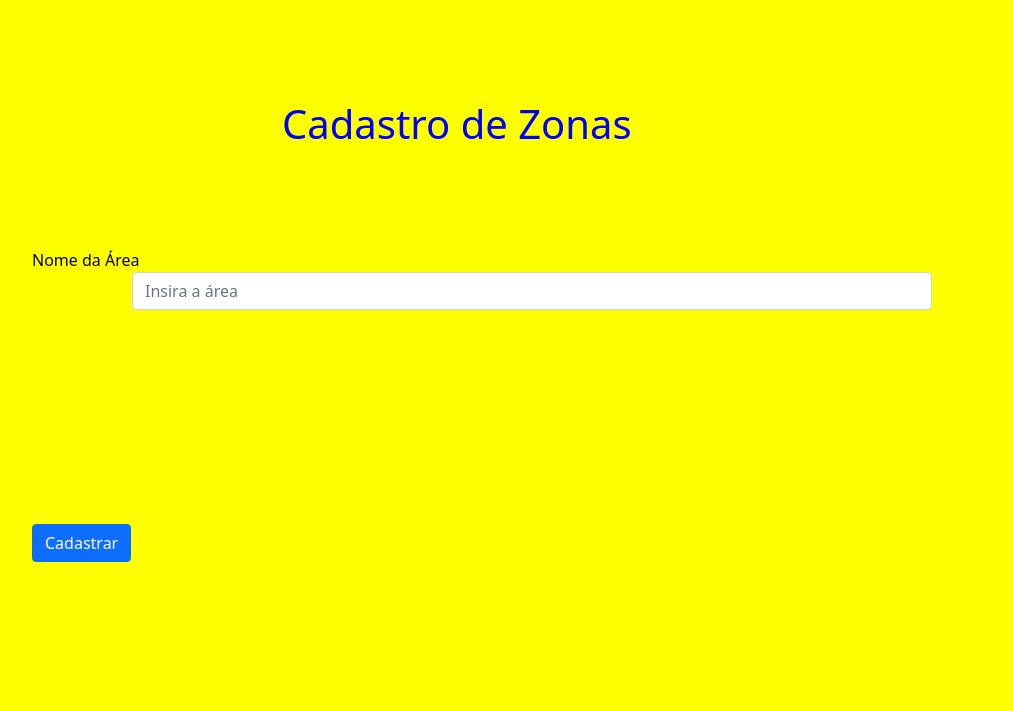
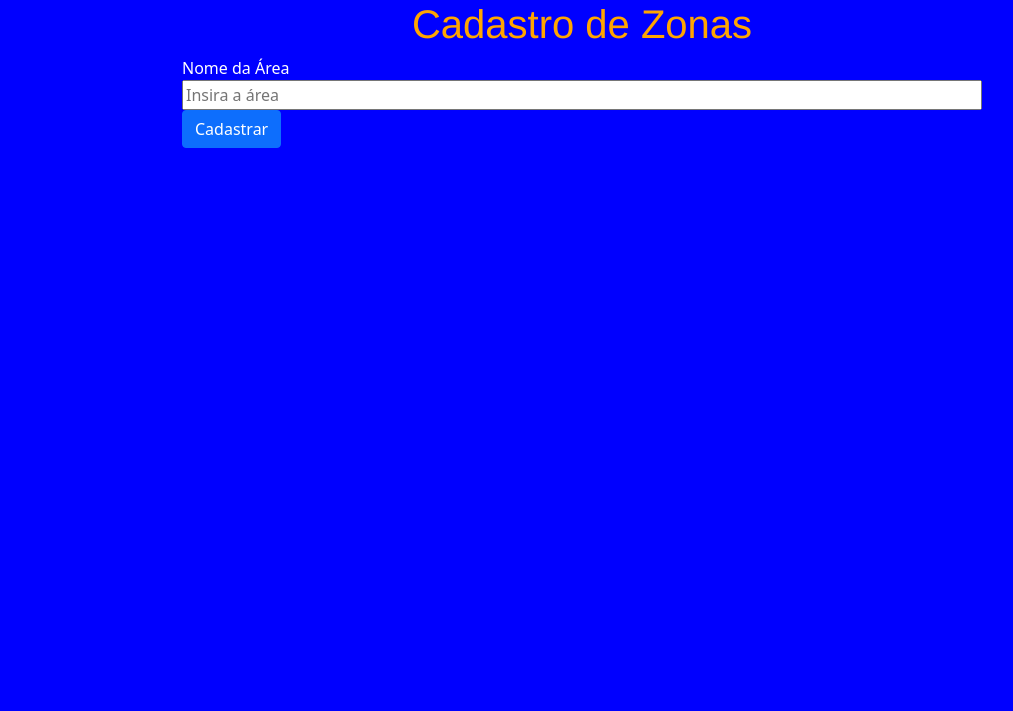
Before and after one commit to h0landa/Busca-PHP, a PHP site: page /cadastro.php in a window 1400 px wide. Shown: the top 711 px of the page, without its empty margins (118-1131 px from the left). Run offline with PHP 8.4, Linux system fonts and the light colour scheme.

Commit message:
Adicionando o Style.css

```diff
--- a/cadastro.php
+++ b/cadastro.php
@@ -5,34 +5,20 @@
     <meta http-equiv="X-UA-Compatible" content="IE=edge">
     <meta name="viewport" content="width=device-width, initial-scale=1.0">
     <link href="https://cdn.jsdelivr.net/npm/bootstrap@5.1.3/dist/css/bootstrap.min.css" rel="stylesheet" integrity="sha384-1BmE4kWBq78iYhFldvKuhfTAU6auU8tT94WrHftjDbrCEXSU1oBoqyl2QvZ6jIW3" crossorigin="anonymous">
+    <link href="style.css" rel="stylesheet">
     <title>Cadastro de Zonas</title>
+
 </head>
-<style>
-    h1{
-        color:blue;
-        align: center;
-        width: 1000px;px;
-        margin-top: 100px;
-        margin-right: 10000px;
-        margin-left: 400px;
 
-    }
-    body{
-        background-color:yellow;
-        color:black;
-
-    }
 </style>
-<h1>Cadastro de Zonas</h1>
-<body>
+<h1 class="h1">Cadastro de Zonas</h1>
+<body class="body">
 <form>
-  <div class="form-group" style="margin: 100px 800px 40px 150px;">
-    <label for="area_name">Nome da Área</label>
-    <input type="text" class="form-control" id="area_name" placeholder="Insira a área" style="width: 800px;
-    margin-left: 100px">
+  <div class="form-group">
+    <label for="area_name" class="cadastro">Nome da Área</label>
+    <input type="text" class="form-group" id="area_name" placeholder="Insira a área">
+    <button type="submit" class="btn btn-primary">Cadastrar</button>
   </div>
-  <br>
-  <button type="submit" class="btn btn-primary" style="margin: 150px;">Cadastrar</button>
 </form>
 </body>
 </html>
--- /dev/null
+++ b/style.css
@@ -0,0 +1,22 @@
+.form-control{
+    width: 800px;
+    align-items:center;
+    margin: 0 auto;
+}
+.form-group{
+    font: 14px;
+    width: 800px;
+    align-items: center;
+    margin:0 auto;
+}
+.cadastro{
+    color:white;
+}
+.h1{
+    color:orange;
+    font-family: 'Franklin Gothic Medium', 'Arial Narrow', Arial, sans-serif;
+    text-align: center;
+}
+.body{
+    background-color:blue;
+}
```
